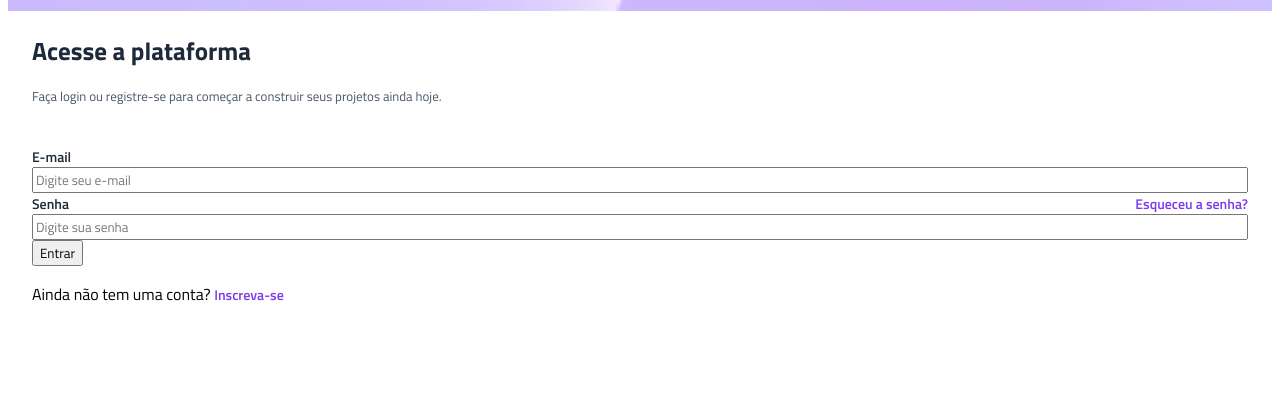
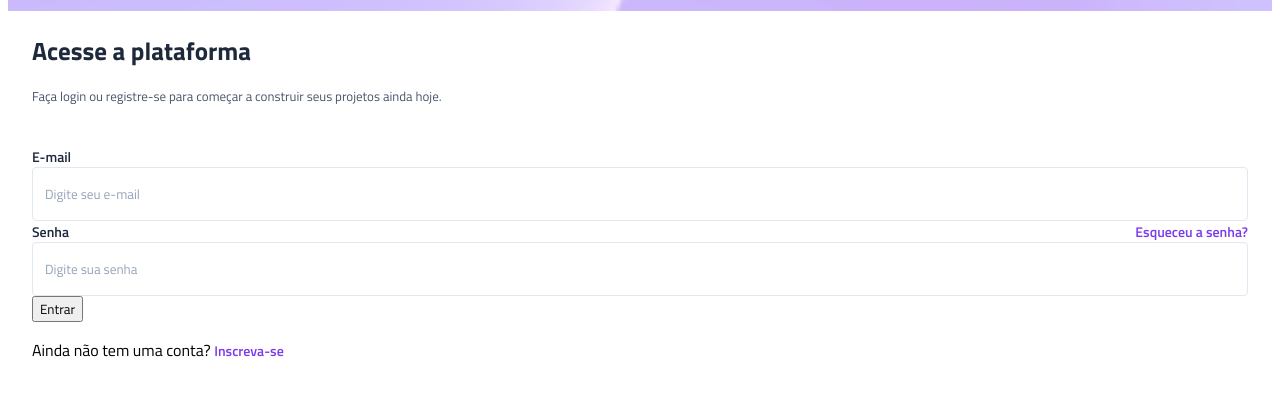
Before and after one commit to firpotas123/projetosara, a plain HTML site: page index.html in a window 1280 px wide. Shown: the part 214-610 px from the top of the page. Drawn offline with Linux system fonts and the light colour scheme; a web font is replaced by a local one.

Commit message:
estilização das inputs

```diff
--- a/style.css
+++ b/style.css
@@ -5,6 +5,8 @@
 :root {
     --gray-800: #1E293B;
     --gray-600: #475569;
+    --gray-400: #94a3b8;
+    --gray-200: #E2E8F0;
     --purple: #7C3AED;
 }
 
@@ -58,6 +60,24 @@ main {
     font-weight: 600;
 }
 
+.login input {
+    padding: 1rem 0.75rem;
+    border: 1px solid var(--gray-200);
+    border-radius: 0.25rem;
+    color: var(--gray-800);
+}
+
+.login input::placeholder {
+    color: var(--gray-400);
+}
+
+.login input::hover,
+.login input:focus {
+    outline: 1px solid var(--purple);
+}
+
+
+
 .login a {
     color: var(--purple);
     text-decoration: none;
```
